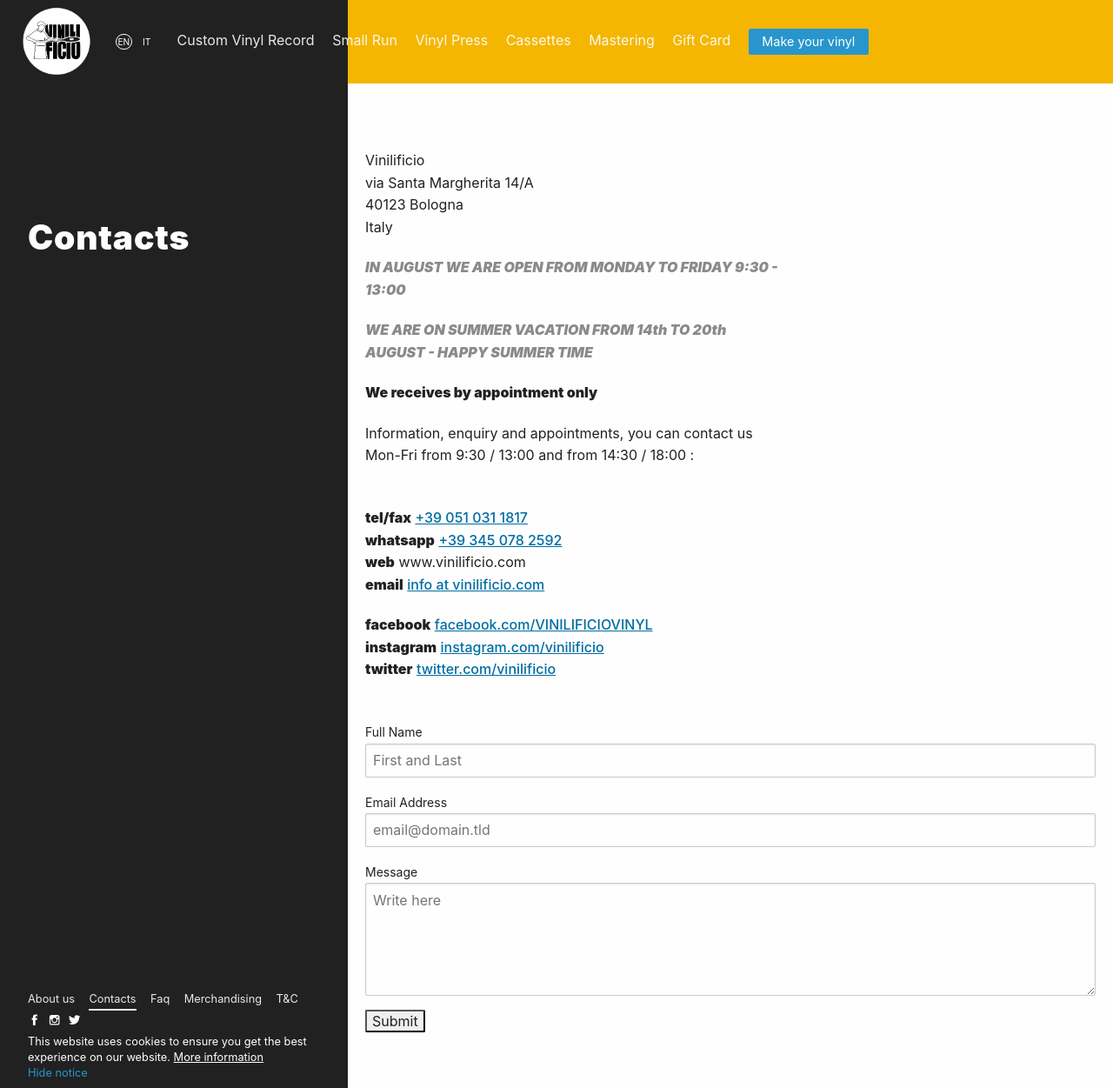
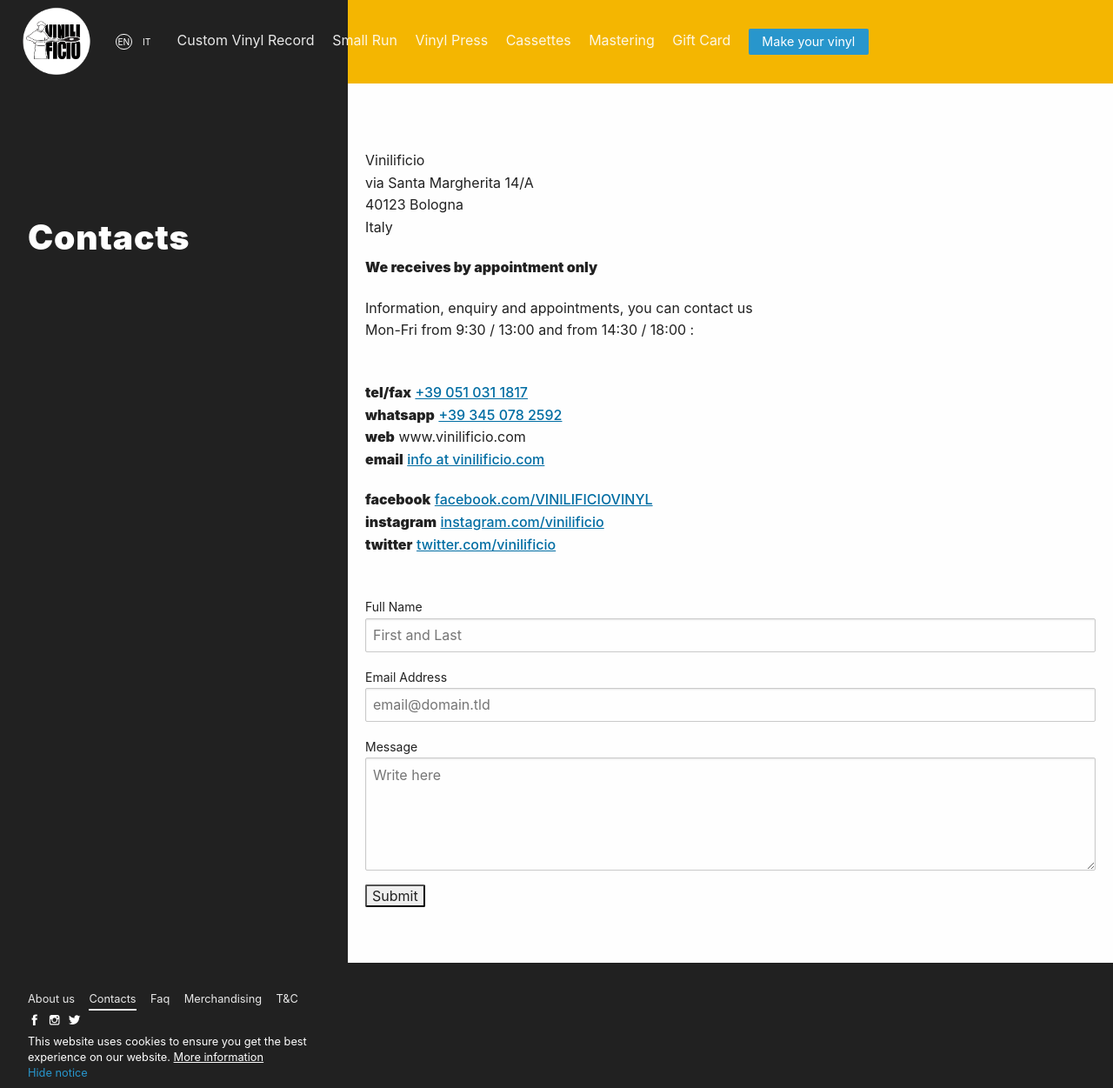
Before and after one commit to Vinilificio/vinilificio.com, a Jekyll site: the page built from en/contacts.md, in a window 1280 px wide and 1251 px high. Shown: the whole window at 87% size. Built offline with Jekyll 4.4.1, drawn with Linux system fonts in a browser that asks for light colours; nearby versions of some CDN libraries; comment, search, counter and statistics services are not loaded.

Commit message:
Update contacts.md

```diff
--- a/en/contacts.md
+++ b/en/contacts.md
@@ -11,11 +11,6 @@
 via Santa Margherita 14/A<br>
 40123 Bologna<br>
 Italy
-
-
-***IN AUGUST WE ARE OPEN FROM MONDAY TO FRIDAY 9:30 - 13:00***
-
-***WE ARE ON SUMMER VACATION FROM 14th TO 20th AUGUST - HAPPY SUMMER TIME***
 
 
 __We receives by appointment only__
```
